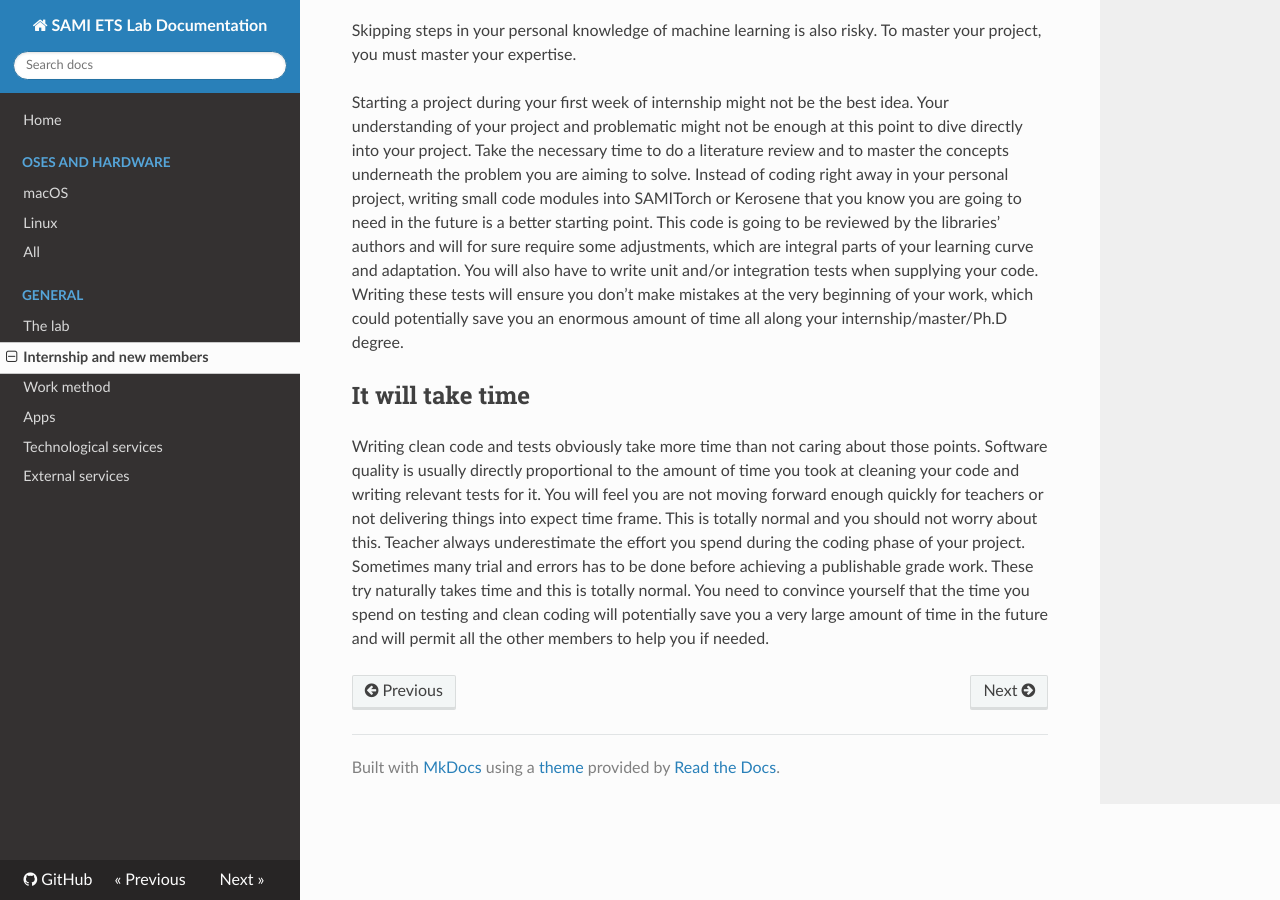
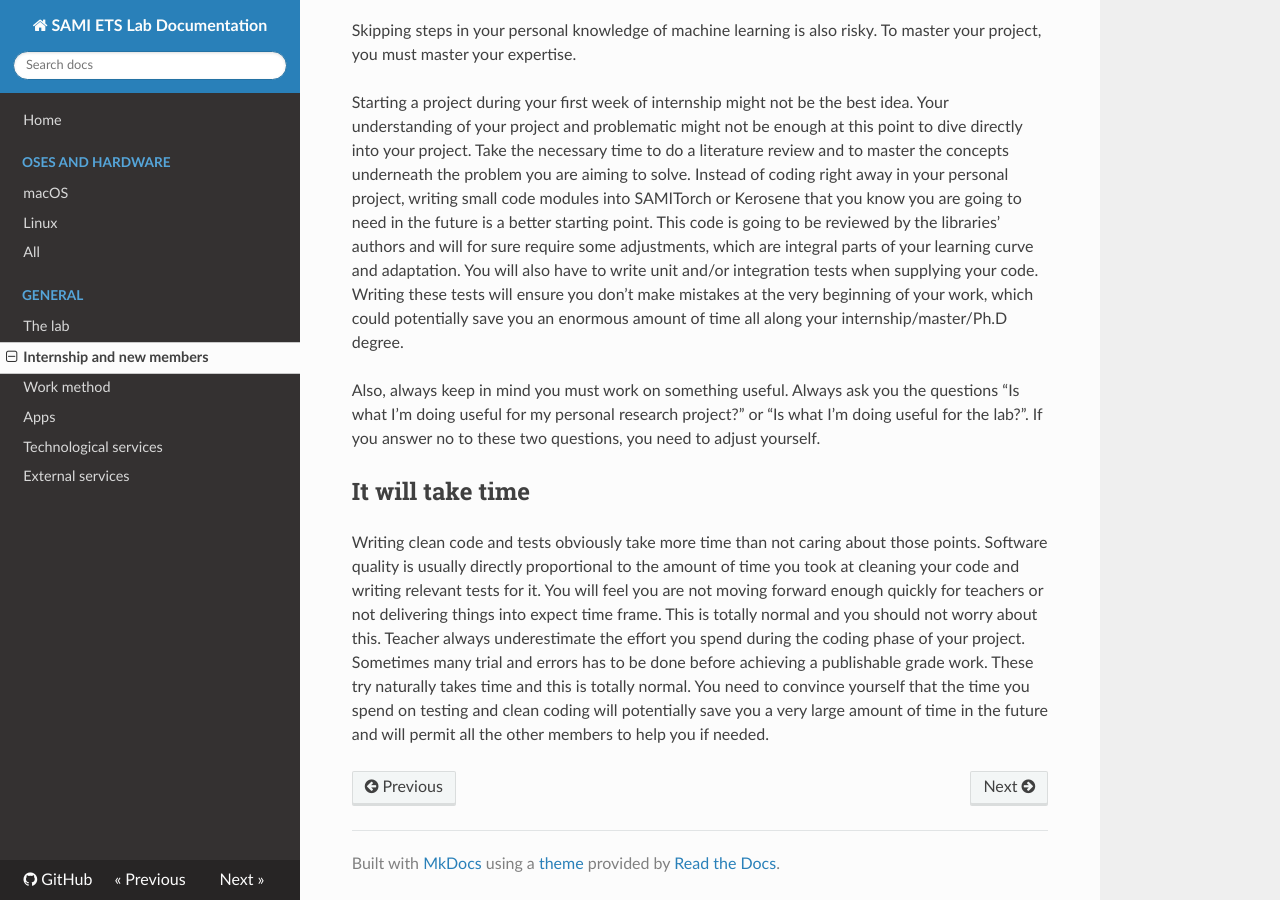
Before and after one commit to sami-ets/Documentation, an MkDocs documentation site: the page built from docs/internship/index.md, in a window 1280 px wide and 900 px high, scrolled down 1304 px. Built offline with MkDocs 1.6.1, drawn with Linux system fonts in a browser that asks for light colours; nearby versions of some CDN libraries.

Commit message:
no message

```diff
--- a/docs/internship/index.md
+++ b/docs/internship/index.md
@@ -59,6 +59,10 @@ unit and/or integration tests when supplying your code. Writing these tests will
 very beginning of your work, which could potentially save you an enormous amount of time all along your
 internship/master/Ph.D degree.
 
+Also, always keep in mind you must work on something useful. Always ask you the questions "Is what I'm doing useful for
+my personal research project?" or "Is what I'm doing useful for the lab?". If you answer no to these two questions, you
+need to adjust yourself.
+
 
 ## It will take time
 
```
